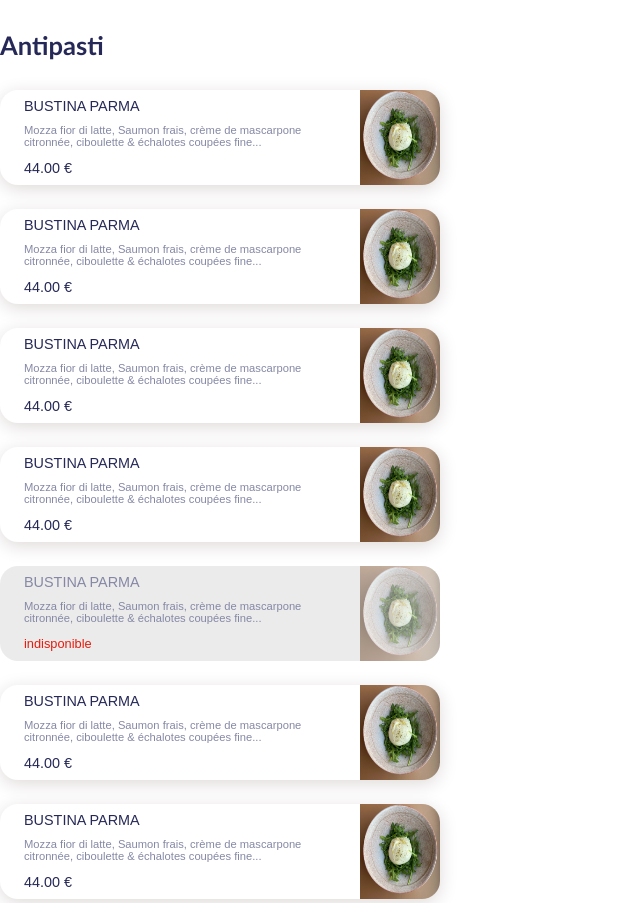
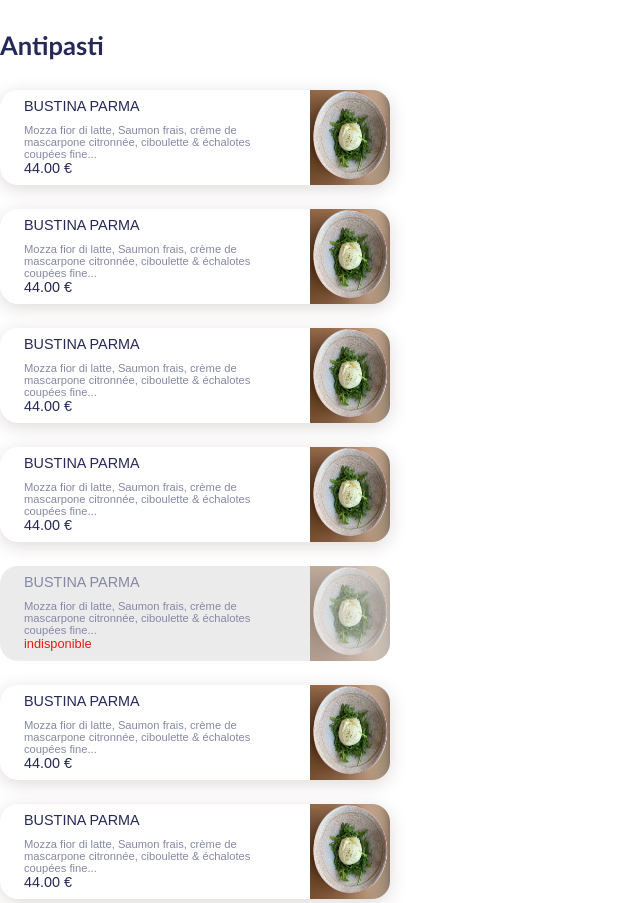
Before and after one commit to lcsaloonn/commande-en-ligne, a React (Create React App) app: page / in a window 1280 px wide. Shown: the whole page, without its empty margins (0-640 px from the left). Built offline with nearby package versions, Linux system fonts and the light colour scheme.

Commit message:
improvements css

```diff
--- a/src/components/composite/cards/product/product-card.scss
+++ b/src/components/composite/cards/product/product-card.scss
@@ -2,7 +2,7 @@
 
 .product-card {
   display: flex;
-  width: 440px;
+  width: 390px;
   height: 95px;
   font-family: Nunito Sans, sans-serif;
   background-color: var(--color-white);
```
